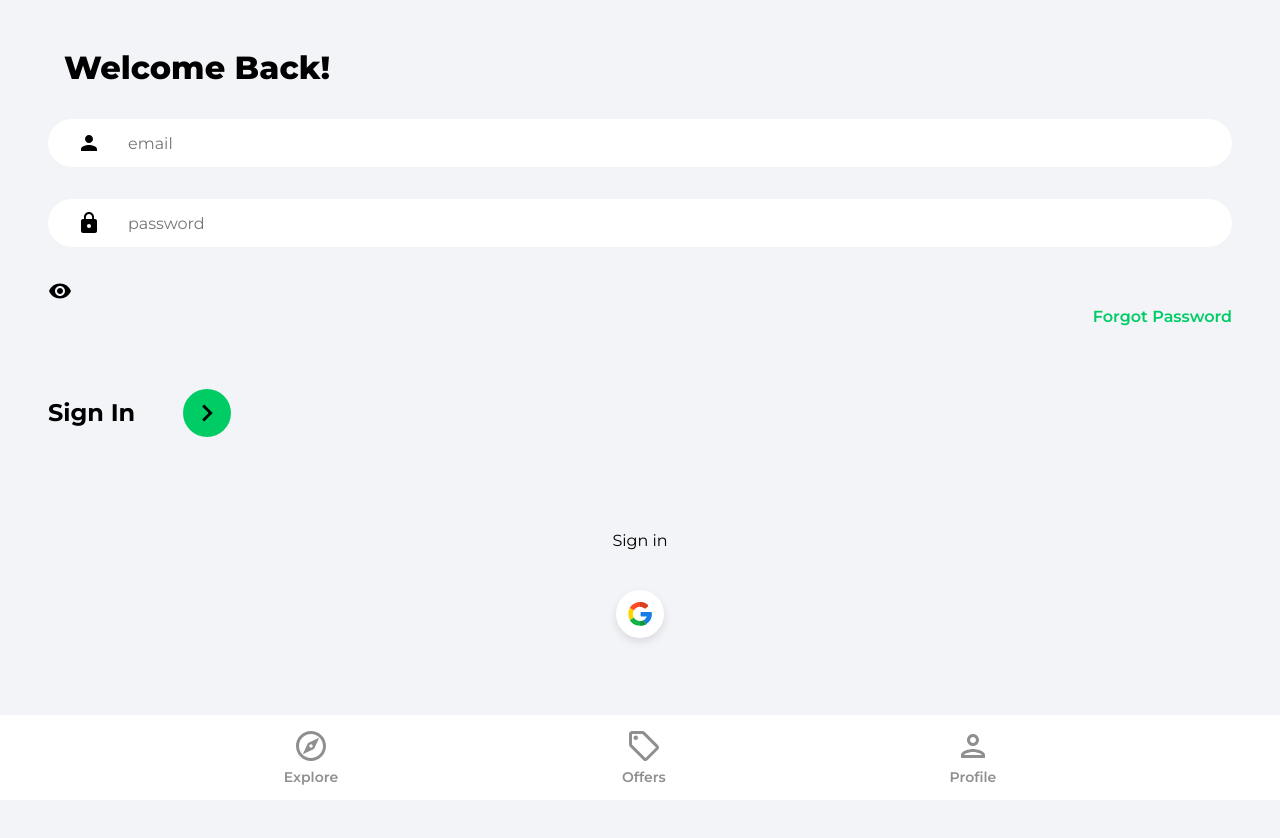
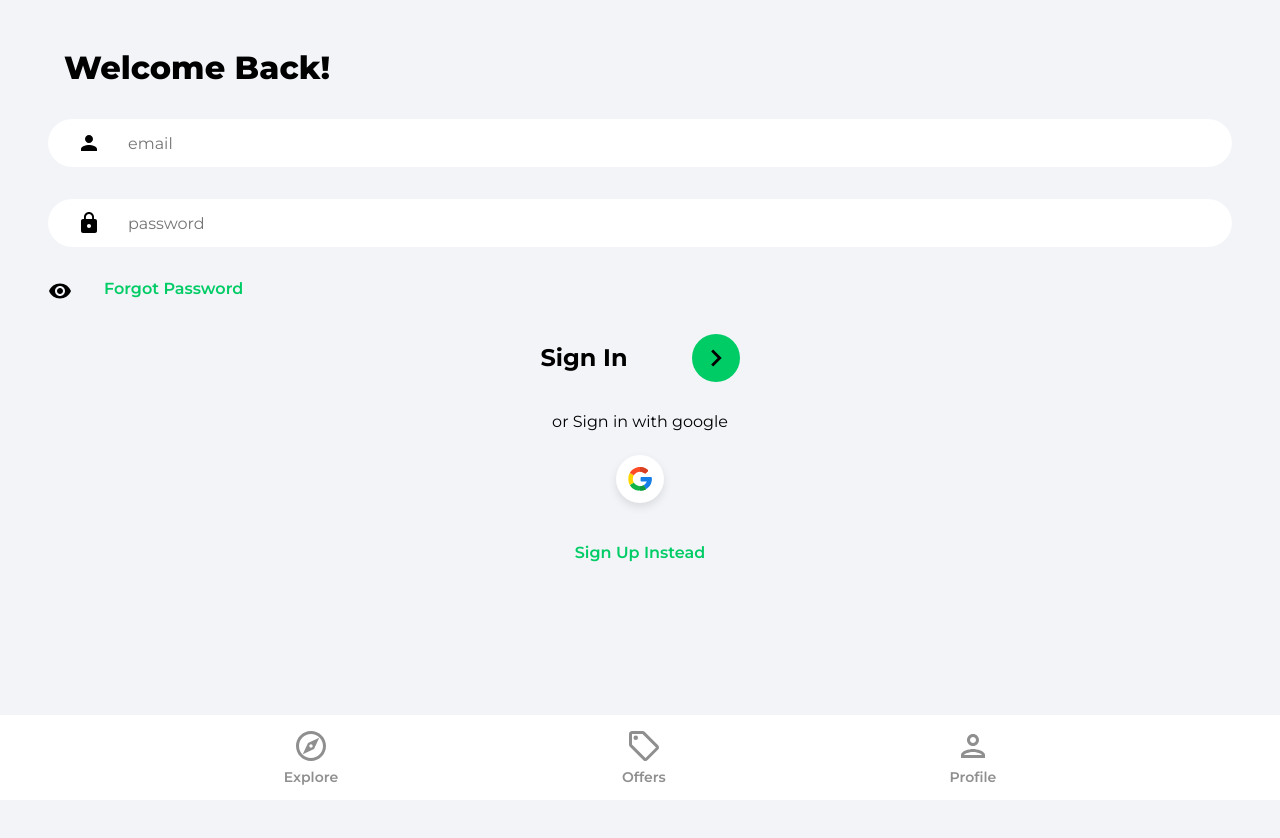
Before and after one commit to codessi/house-marketplace, a React (Create React App) app: page /sign-in in a window 1280 px wide. Shown: the top 838 px of the page. After the commit the page ends 800 px from the top, so only its background shows below. Built offline with nearby package versions, Linux system fonts and the light colour scheme.

Commit message:
fixed google signin issue and button

```diff
--- a/src/components/OAuth.jsx
+++ b/src/components/OAuth.jsx
@@ -15,35 +15,29 @@ const OAuth = () => {
       const auth = getAuth();
       const provider = new GoogleAuthProvider();
       const result = await signInWithPopup(auth, provider);
-      const user = result.user
+      const user = result.user;
 
-      const docRef = doc(db, "users", user.uid)
-      const docSnap = await getDoc(docRef)
+      const docRef = doc(db, "users", user.uid);
+      const docSnap = await getDoc(docRef);
 
       if (!docSnap.exists()) {
-        await setDoc(doc(db, 'user', user.uid), {
+        await setDoc(doc(db, "user", user.uid), {
           name: user.displayName,
           email: user.email,
-          timestamp: serverTimestamp()
-        })
+          timestamp: serverTimestamp(),
+        });
       }
-      navigate('/')
-
+      navigate("/");
     } catch (error) {
-      toast.error("Could not authorize with Google")
+      toast.error("Could not authorize with Google");
     }
   };
 
   return (
     <div className="socialLogin">
-      <p>Sign {location.pathname === "/sign-up" ? "up" : "in"}</p>
-      <button className="socialIconDiv">
-        <img
-          src={googleIcon}
-          alt="google icon"
-          onClick={onGoogleClick}
-          className="socialIconImg"
-        />
+      <p>or Sign {location.pathname === "/sign-up" ? "up" : "in"} with google</p>
+      <button className="socialIconDiv" onClick={onGoogleClick}>
+        <img src={googleIcon} alt="google icon" className="socialIconImg" />
       </button>
     </div>
   );
--- a/src/index.css
+++ b/src/index.css
@@ -224,9 +224,11 @@ button {
 
 .signInBar,
 .signUpBar {
-  margin-top: 3rem;
+  margin-top: 1rem;
   display: flex;
-  justify-content: space-between;
+  justify-content: start;
+  gap: 1rem;
+
   align-items: center;
   position: inherit;
 }
@@ -240,7 +242,7 @@ button {
 @media (min-width: 1024px) {
   .signInBar,
   .signUpBar {
-    justify-content: start;
+    justify-content: center;
   }
 }
 
@@ -268,7 +270,7 @@ button {
 }
 
 .socialLogin {
-  margin-top: 4rem;
+  /* margin-top: 4rem; */
   display: flex;
   flex-direction: column;
   align-items: center;
@@ -280,7 +282,7 @@ button {
   justify-content: center;
   align-items: center;
   padding: 0.75rem;
-  margin: 1.5rem;
+  margin: .5rem;
   width: 3rem;
   height: 3rem;
   background-color: #ffffff;
@@ -293,7 +295,7 @@ button {
 }
 
 .registerLink {
-  margin-top: 4rem;
+  margin-top: 2rem;
   color: #00cc66;
   font-weight: 600;
   text-align: center;
@@ -894,3 +896,9 @@ margin-bottom: 3rem;
   font-size: 0.8rem;
   opacity: 0.75;
 }
+
+.password-group {
+  display: flex;
+  justify-content: start;
+  gap: 2rem;
+}
--- a/src/pages/SignIn.jsx
+++ b/src/pages/SignIn.jsx
@@ -69,6 +69,7 @@ const SignIn = () => {
             onChange={onChange}
           />
         </div>
+        <div className="password-group flex ">
           <img
             src={visibilityIcon}
             alt="show password"
@@ -77,6 +78,7 @@ const SignIn = () => {
           <Link to="/forgot-passwords" className="forgotPasswordLink">
             Forgot Password
           </Link>
+        </div>
 
         <div className="signInBar">
           <p className="signInText">Sign In</p>
@@ -85,9 +87,7 @@ const SignIn = () => {
           </button>
         </div>
       </form>
-
       <OAuth />
-
       <Link to={"/sign-up"} className="registerLink">
         Sign Up Instead
       </Link>
```
Lines whose indentation alone changed are shown as unchanged.
